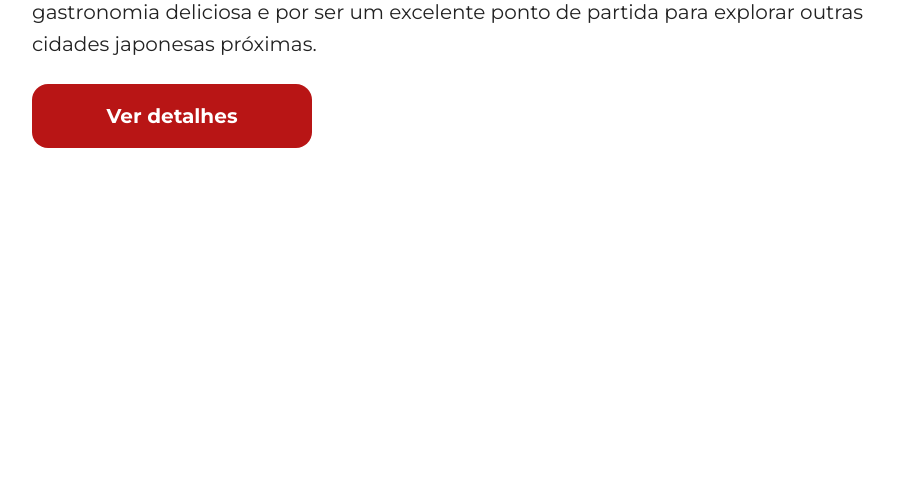
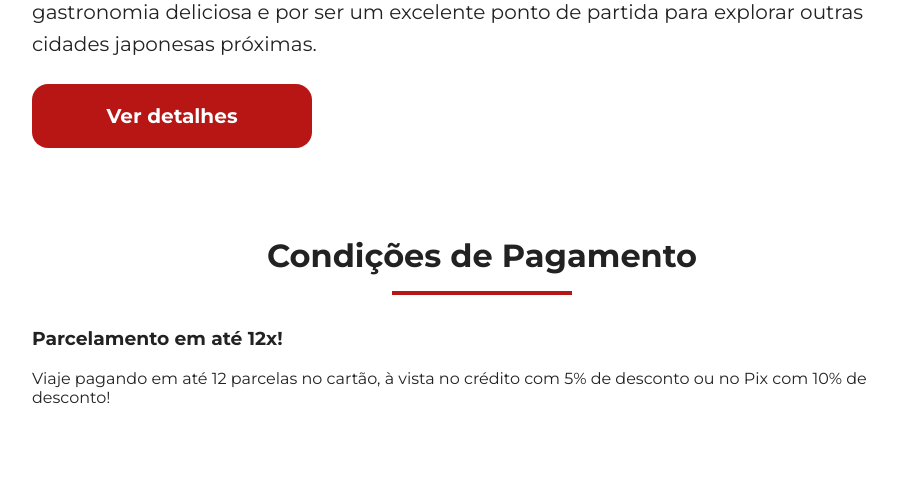
Before and after one commit to RyanFurtado44/jornada-viagens, a PHP site: page / in a window 1280 px wide. Shown: the part 4000-4495 px from the top of the page, without its empty margins (158-1055 px from the left). Before the commit the page ends 4148 px from the top, so only its background shows below. Run offline with PHP 8.4, Linux system fonts and the light colour scheme.

Commit message:
adiciona estrutura da sessao de pagamentos

```diff
--- a/css/destinations.css
+++ b/css/destinations.css
@@ -1,8 +1,3 @@
-.destinations {
-  width: 312px;
-  margin: 0 auto;
-}
-
 .destination-items {
   display: flex;
   flex-direction: column;
--- a/index.html
+++ b/index.html
@@ -189,5 +189,20 @@
         </article>
       </div>
     </section>
+    <section class="payments">
+      <div class="section-title">
+        <h2>Condições de Pagamento</h2>
+        <hr />
+      </div>
+      <div class="text-content">
+        <h3>Parcelamento em até 12x!</h3>
+        <p>Viaje pagando em até 12 parcelas no cartão, à vista no crédito com 5% de desconto ou no Pix com 10% de desconto! </p>
+      </div>
+      <div class="image-content">
+        <div class="image bag"></div>
+        <div class="image passport"></div>
+        <div class="image people"></div>
+      </div>
+    </section>
   </body>
 </html>
```
